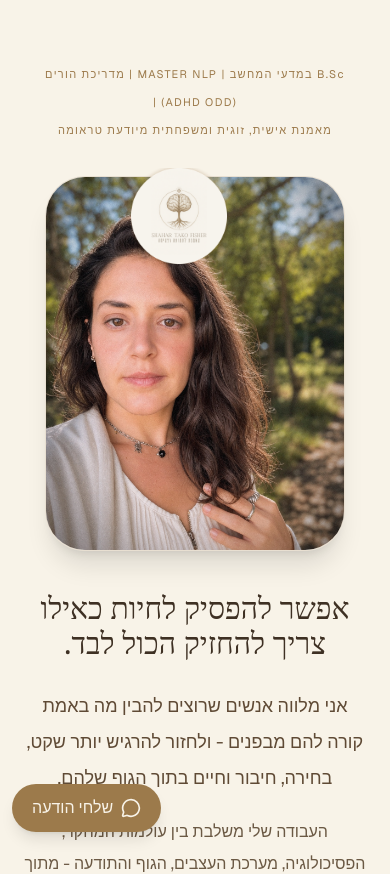
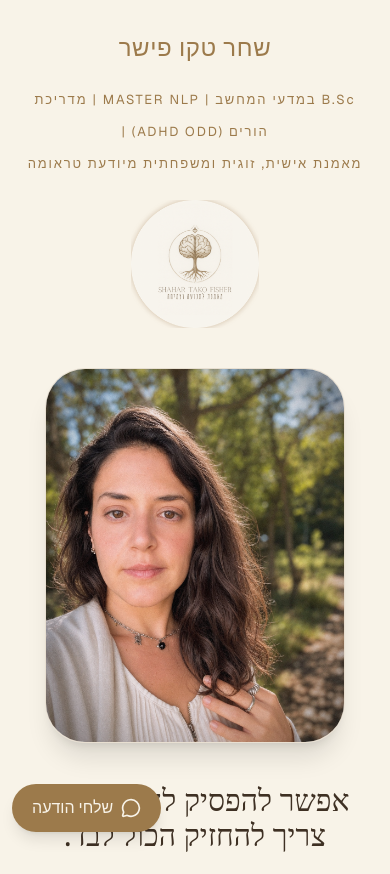
Before and after one commit to shahar27/shahar-landing, a Next.js app: page / in a window 390 px wide. Shown: the top 874 px of the page. Built offline with nearby package versions, Linux system fonts and the light colour scheme.

Commit message:
mobile fixes

```diff
--- a/app/page.tsx
+++ b/app/page.tsx
@@ -98,31 +98,32 @@ export default function ShaharLandingPage() {
       </a>
 
       {/* Header */}
-      <header className="absolute top-0 right-0 left-0 z-40 px-6 md:px-12 lg:px-20 py-5">
-        <div className="mx-auto max-w-7xl flex flex-col md:flex-row items-center md:items-start justify-between gap-6">
+      <header className="relative z-40 px-6 md:px-12 lg:px-20 pt-8 md:py-5">
+        <div className="mx-auto max-w-7xl flex flex-col md:flex-row items-center md:items-start justify-between gap-5">
+          <div className="flex-1 text-center md:text-right md:pt-10">
+            <h2 className="text-[#9C7A4B] tracking-wide text-2xl md:text-3xl font-light mb-5">
+              שחר טקו פישר
+            </h2>
 
-          <div className="flex-1 pt-10">
-            <p className="text-[11px] md:text-base tracking-[0.12em] leading-7 md:leading-8 text-[#9C7A4B] text-center md:text-right">
+            <p className="text-[13px] md:text-base tracking-[0.14em] md:tracking-[0.22em] leading-8 text-[#9C7A4B]">
               B.Sc במדעי המחשב | MASTER NLP | מדריכת הורים (ADHD ODD) |
               <br />
               מאמנת אישית, זוגית ומשפחתית מיודעת טראומה
             </p>
           </div>
 
-          <a href="#top" className="shrink-0 mr-8">
+          <a href="#top" className="shrink-0 md:mr-8">
             <img
               src="/logo-placeholder.png"
               alt="הלוגו של שחר"
-              className="w-24 h-24 md:w-36 md:h-36 object-contain"
+              className="w-32 h-32 md:w-36 md:h-36 object-contain"
             />
           </a>
-
         </div>
       </header>
 
       {/* Hero */}
-      <section id="top" className="relative min-h-screen flex flex-col-reverse lg:flex-row items-center justify-between gap-10 px-6 md:px-10 lg:px-20 pt-44 md:pt-32 pb-16">
-        <motion.div
+      <section id="top" className="relative min-h-screen flex flex-col-reverse lg:flex-row items-center justify-between gap-10 px-6 md:px-10 lg:px-20 pt-10 md:pt-32 pb-16">        <motion.div
           initial={{ opacity: 0, y: 25 }}
           animate={{ opacity: 1, y: 0 }}
           transition={{ duration: 0.9 }}
```
